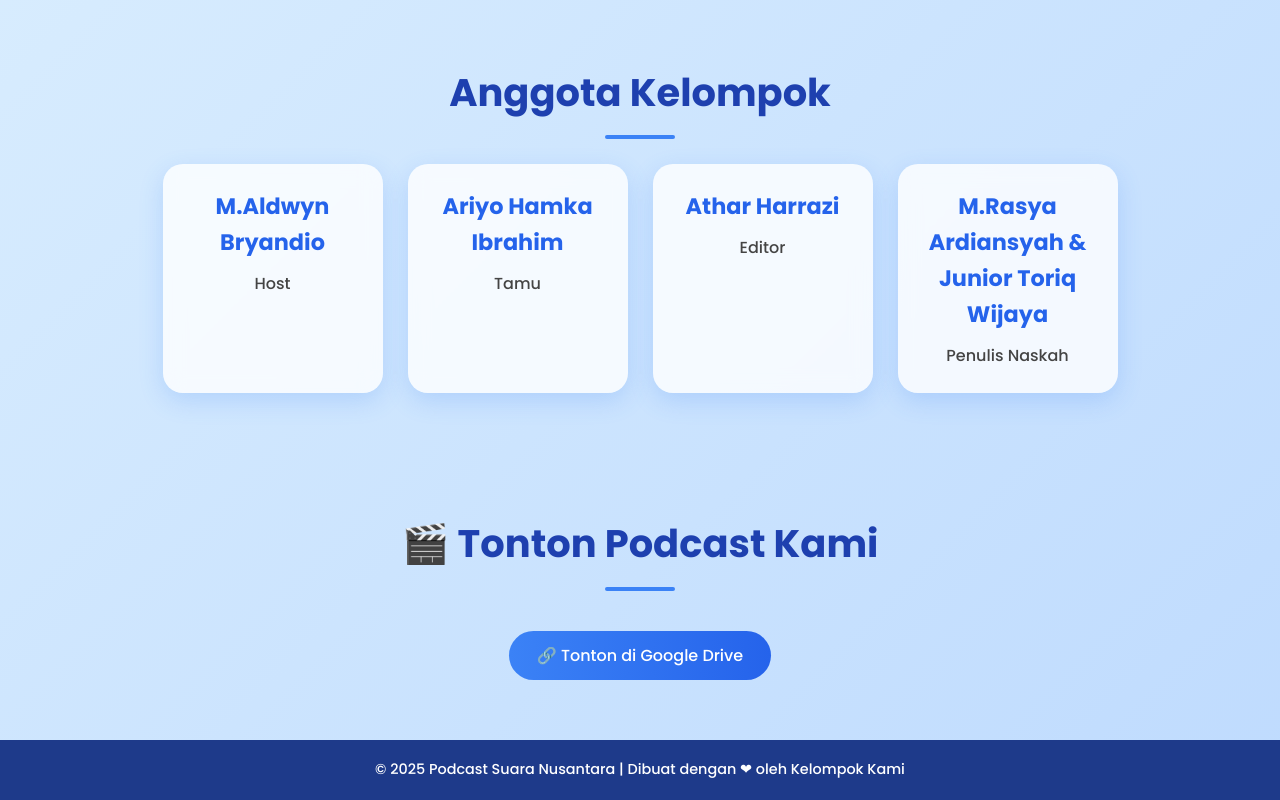
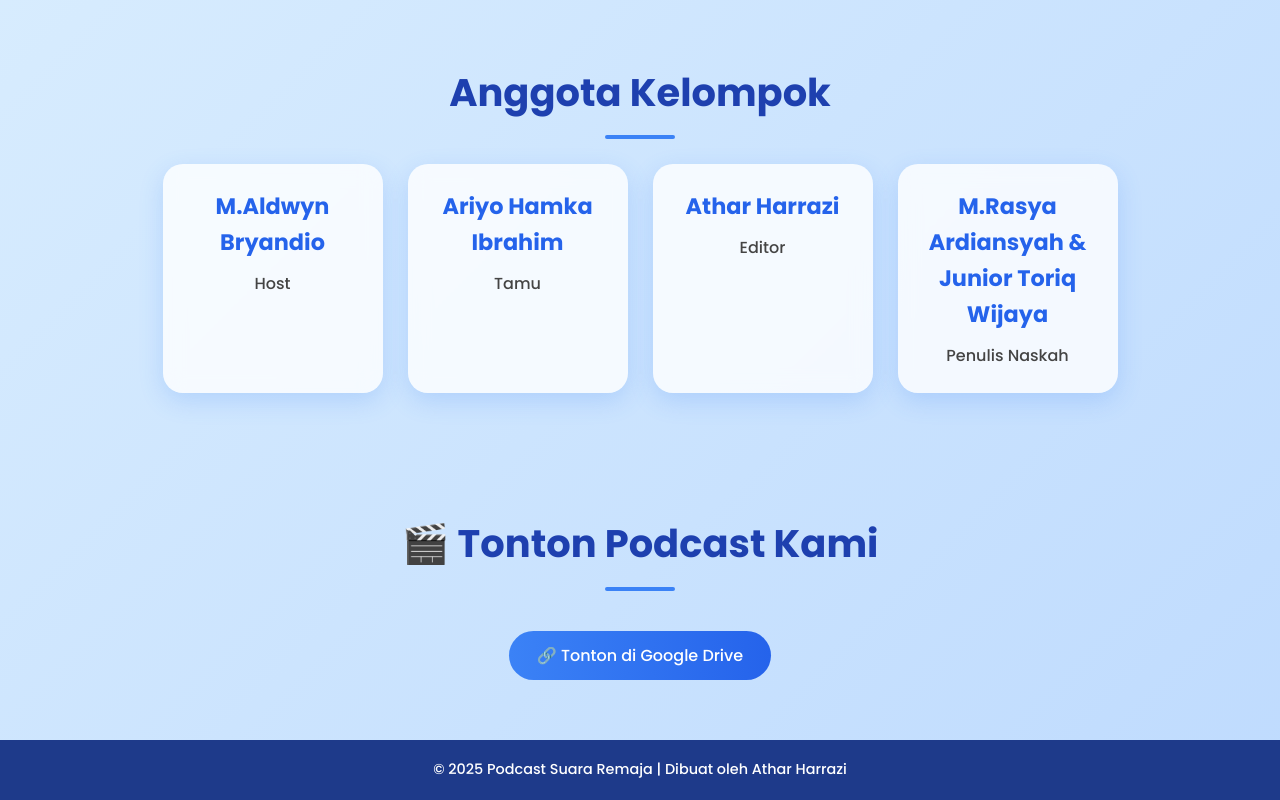
Before and after one commit to azii1209/PodcastAtr, a plain HTML site: page index.html in a window 1280 px wide. Shown: the part 766-1566 px from the top of the page. Drawn offline with Linux system fonts and the light colour scheme.

Commit message:
Update index.html

```diff
--- a/index.html
+++ b/index.html
@@ -56,7 +56,7 @@
 
   <!-- FOOTER -->
   <footer>
-    <p>© 2025 Podcast Suara Nusantara | Dibuat dengan ❤ oleh Kelompok Kami</p>
+    <p>© 2025 Podcast Suara Remaja | Dibuat oleh Athar Harrazi</p>
   </footer>
 
   <script>
```
